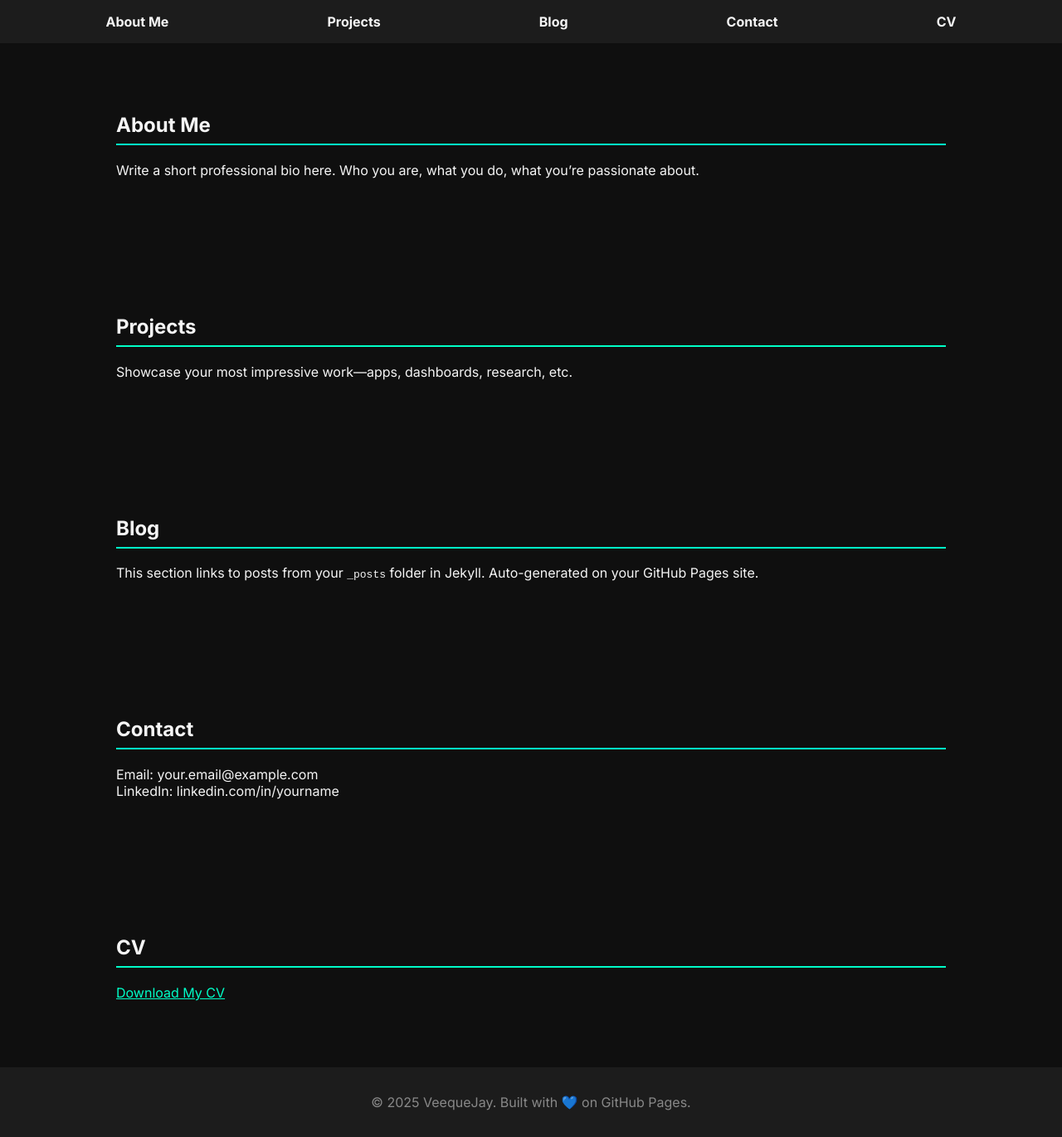
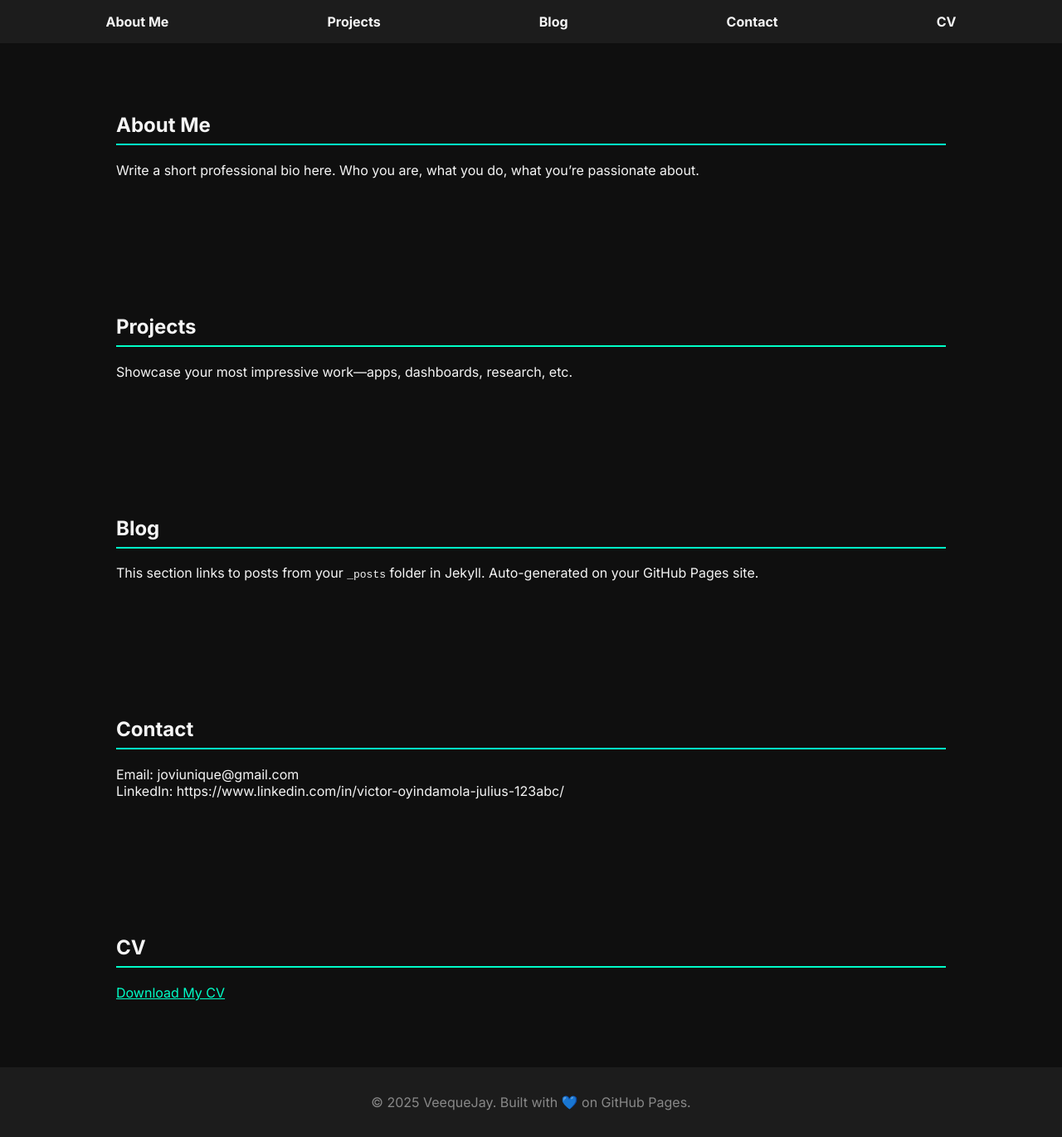
Before and after one commit to VeequeJay/VeequeJay.github.io, a Jekyll site: the page index.html, which Jekyll copies as it is, in a window 1280 px wide and 1370 px high. Shown: the whole window at 83% size. Built offline with Jekyll 4.4.1, drawn with Linux system fonts in a browser that asks for light colours.

Commit message:
Update index.html

```diff
--- a/index.html
+++ b/index.html
@@ -85,7 +85,7 @@
 
   <section id="contact" data-aos="fade-up">
     <h2>Contact</h2>
-    <p>Email: your.email@example.com<br>LinkedIn: linkedin.com/in/yourname</p>
+    <p>Email: joviunique@gmail.com<br>LinkedIn: https://www.linkedin.com/in/victor-oyindamola-julius-123abc/</p>
   </section>
 
   <section id="cv" data-aos="fade-up">
```
